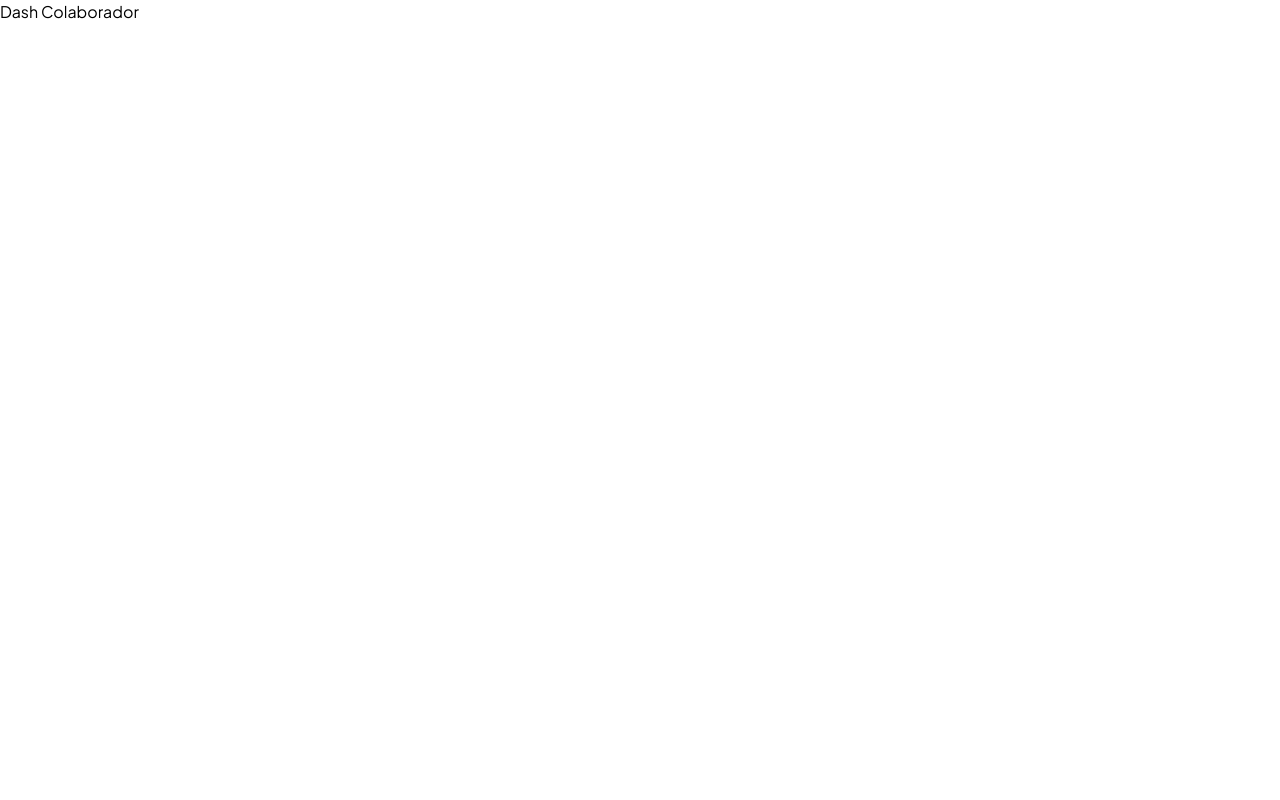
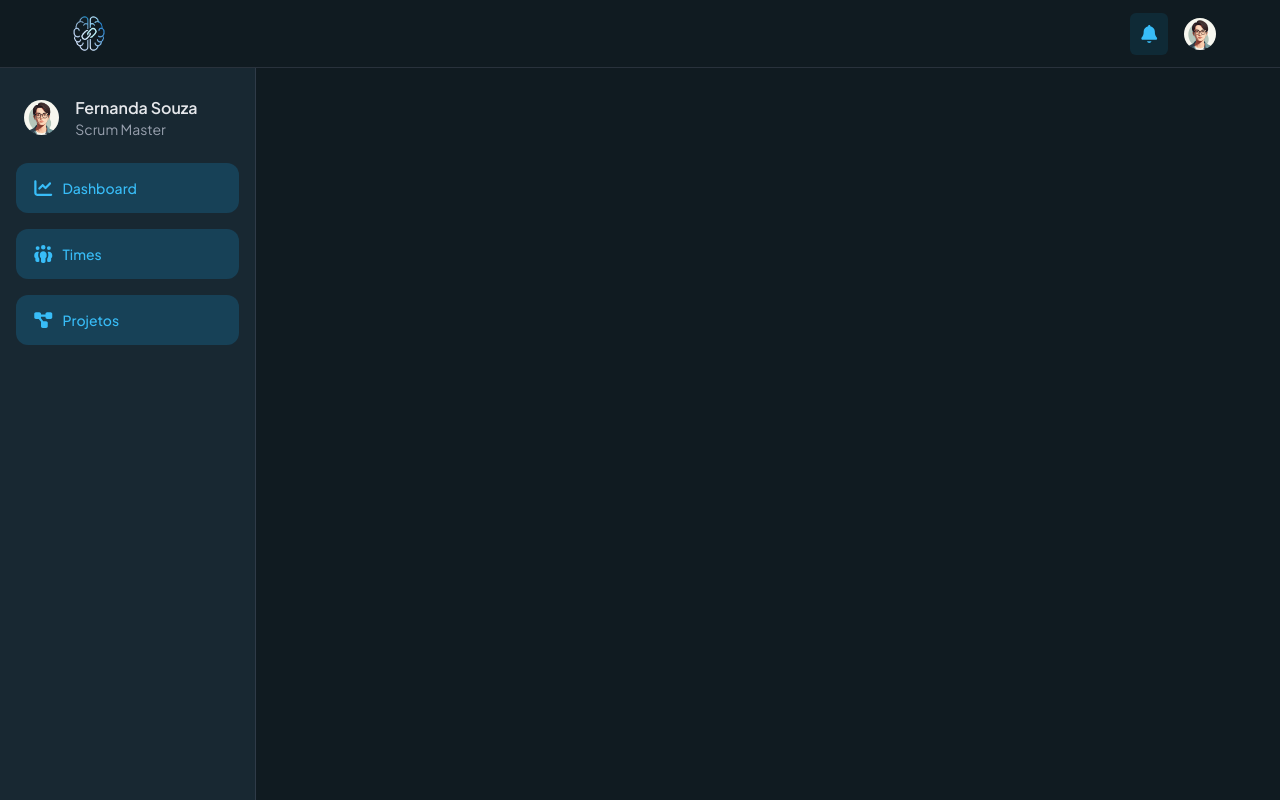
Before and after one commit to Bernardo07dev/SkillLink, a React (Vite) app: page /DashColaborador in a window 1280 px wide. Built offline with nearby package versions, Linux system fonts and the light colour scheme.

Commit message:
Home Dashboard

```diff
--- a/src/Login.jsx
+++ b/src/Login.jsx
@@ -2,11 +2,13 @@ import Logo from "/Logo-Skill.png"
 import bgImage from './assets/img/bg-lg.png';
 import axios from "axios";
 import { useState } from "react";
+import {useNavigate} from "react-router-dom"
 
 const Login = () => {
     const [email, setEmail] = useState('');
     const [password, setPassword] = useState('');
     const [MsgErro, setMsgErro] = useState(false);
+    const navigate = useNavigate();
 
 
     const HandleSubmit = async (e) => {
@@ -41,7 +43,7 @@ const Login = () => {
                     <input onChange={(e) => setPassword(e.target.value)} value={password} className="bg-[#ffffff0b] border border-gray-500 p-4 w-full rounded-md" type="senha" placeholder="Insira sua Senha"></input>
                     <button className="cursor-pointer py-3 shadow-lg shadow-[#38bff879] text-base rounded-md bg-[#38BDF8] text-black font-semibold">Entrar</button>
                 </form>
-                <p className="text-gray-400 text-sm mt-2">Novo por aqui? <strong>Clique aqui e faça seu cadastro</strong></p>
+                <p onClick={() => navigate('/Cadastro')} className="text-gray-400 text-sm mt-2 cursor-pointer">Novo por aqui? <strong>Clique aqui e faça seu cadastro</strong></p>
                 {MsgErro && (
                     <p className="text-red-400 text-sm mt-6 mx-6">Email ou senha incorretos. <strong>Obs: </strong>acesse o READ.me para ter acesso ao login</p>
                 )}
--- /dev/null
+++ b/src/components/Structure.jsx
@@ -0,0 +1,71 @@
+import {useState, useEffect} from "react"
+import Logo from "/Logo-Skill.png"
+import UserFace from "../assets/img/userface.png"
+import { faBell, faChartLine, faPeopleGroup, faDiagramProject } from '@fortawesome/free-solid-svg-icons';
+import { FontAwesomeIcon } from '@fortawesome/react-fontawesome';
+import axios from "axios";
+
+const Structure = () => {
+    const [dark, setDark] = useState(true)
+    const [user, setUser] = useState({})
+
+    useEffect(() => {
+        const GetUser = async () => {
+            const res = await axios.get('users.json')
+            const UserColab = res.data.find((user) => user.id == 1)
+            setUser(UserColab)
+            console.log(UserColab)
+        }
+
+        GetUser();
+    }, [])
+
+    const SetTheme = () => {
+        if (dark){
+            setDark(false)
+        } else{
+            setDark(true)
+        }
+    }
+
+    return(
+        <main className={`${dark ? "dark" : ""}  w-full min-h-screen flex flex-col bg-white dark:bg-[#101B21]`}>
+            <header className="dark:bg-[#101B21] w-full fixed flex flex-row justify-between py-3 px-16 border-b-[0.5px] border-[#63667c4d]">
+                <img className="w-[50px] h-[43px] cursor-pointer" src={Logo}></img>
+                <div className="w-[20%] flex flex-row justify-end gap-4 items-center">
+                    <FontAwesomeIcon className="bg-[#0F2A36] text-[18px] rounded-md cursor-pointer px-2 py-3 text-[#38BDF8]" icon={faBell}></FontAwesomeIcon>
+                    <img className="w-8 h-8 rounded-full cursor-pointer" src={UserFace}></img>
+                </div>
+            </header>
+
+            <header className="w-[20%] pt-18 min-h-screen dark:bg-[#182832] border-r-[0.5px] border-[#63667c4d]">
+                <section className="py-6 px-6 flex flex-row items-center justify-center gap-4 dark:text-white">
+                    <img className="w-[17%] h-[17%] rounded-full" src={UserFace}></img>
+                    <div className="w-[85%]">
+                        <p className=" font-semibold text-gray-200 -mb-px">{user.nome}</p>
+                        <p className="text-sm text-gray-400">{user.cargo}</p>
+                    </div>
+                </section>
+
+                <section className="flex flex-row items-center bg-[#174157] gap-2 px-4 mx-4 rounded-xl mb-4 cursor-pointer">
+                    <FontAwesomeIcon className="text-[18px] cursor-pointer py-4 text-[#38BDF8]" icon={faChartLine}></FontAwesomeIcon>
+                    <p className="dark:text-[#38BDF8] text-sm font-medium">Dashboard</p>
+                </section>
+
+                <section className="flex flex-row items-center bg-[#174157] gap-2 px-4 mx-4 rounded-xl mb-4 cursor-pointer">
+                    <FontAwesomeIcon className="text-[18px] cursor-pointer py-4 text-[#38BDF8]" icon={faPeopleGroup}></FontAwesomeIcon>
+                    <p className="dark:text-[#38BDF8] text-sm font-medium">Times</p>
+                </section>
+
+                <section className="flex flex-row items-center bg-[#174157] gap-2 px-4 mx-4 rounded-xl cursor-pointer">
+                    <FontAwesomeIcon className="text-[18px] cursor-pointer py-4 text-[#38BDF8]" icon={faDiagramProject}></FontAwesomeIcon>
+                    <p className="dark:text-[#38BDF8] text-sm font-medium">Projetos</p>
+                </section>
+
+            </header>
+
+        </main>
+    )
+}
+
+export default Structure;
--- a/src/index.css
+++ b/src/index.css
@@ -1,9 +1,10 @@
 @import "tailwindcss";
 
-body{
-  font-family: Plus Jakarta Sans;
+@custom-variant dark (&:where(.dark, .dark *));
+
+body {
+    font-family: "Plus Jakarta Sans", sans-serif;
 }
-
 
 input[type="date"]::-webkit-calendar-picker-indicator {
   opacity: 0;
--- a/src/pages/DashColaborador.jsx
+++ b/src/pages/DashColaborador.jsx
@@ -1,8 +1,8 @@
+import Structure from '../components/Structure.jsx'
+
 const DashColaborador = () => {
     return(
-       <div>
-            <h1>Dash Colaborador</h1>
-       </div>
+        <Structure></Structure>
     )
 }
 
--- /dev/null
+++ b/tailwind.config.js
@@ -0,0 +1,19 @@
+/** @type {import('tailwindcss').Config} */
+export default {
+  content: [
+    "./src/**/*.{js,ts,jsx,tsx}",
+    "./index.html"
+  ],
+  theme: {
+    extend: {
+      colors: {
+        background: "#030712",
+      }
+    },
+  },
+  plugins: [
+    function ({ addVariant }) {
+      addVariant("light", '.light &')
+    }
+  ],
+}
```
Also changed, not shown: src/assets/img/userface.png (added).
